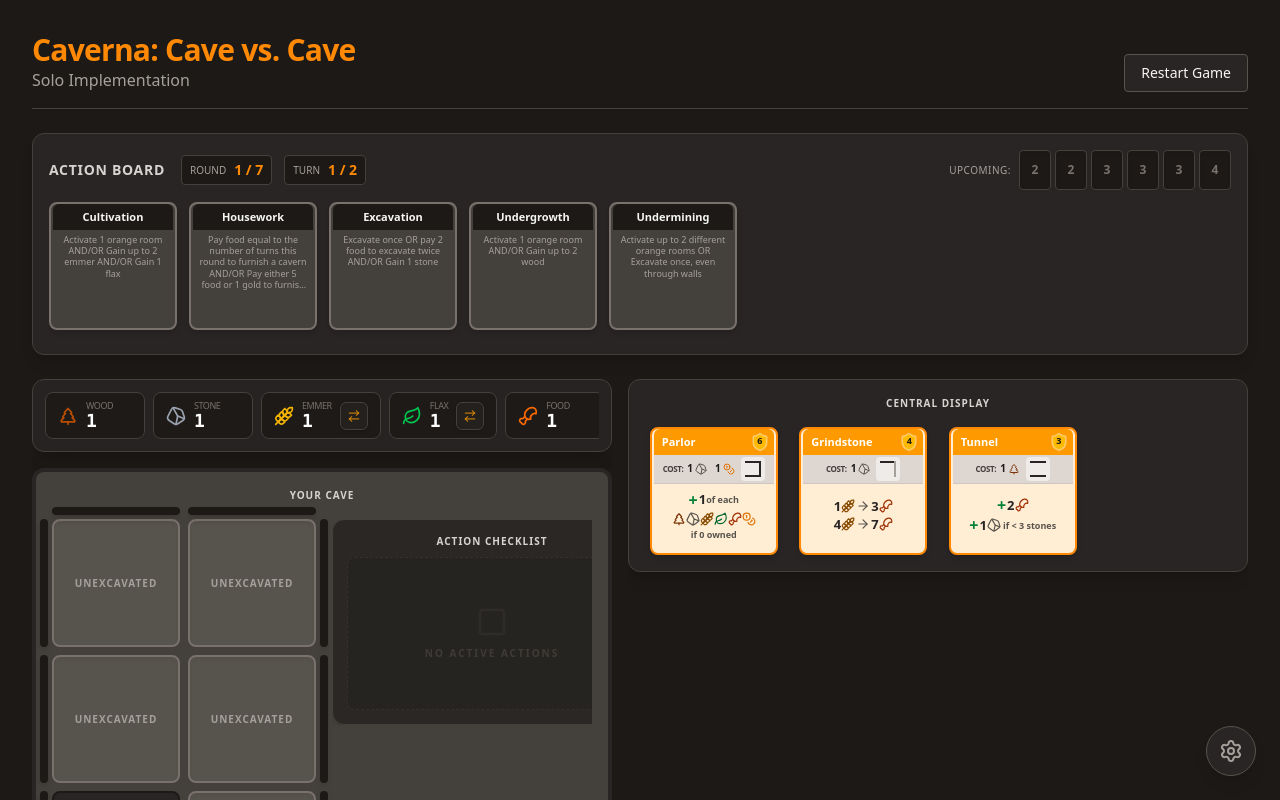
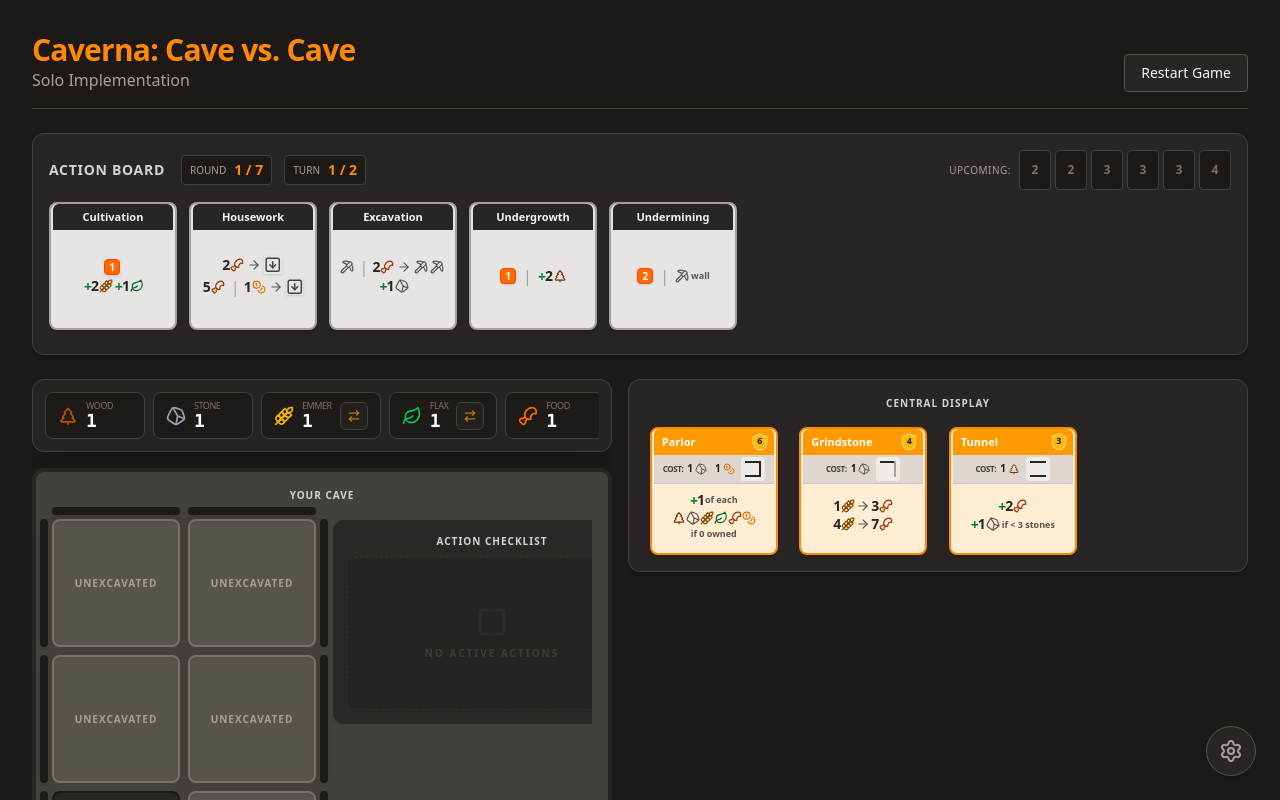
Before and after one commit to cchang326/cave, a React (Vite) app: page / in a window 1280 px wide. Shown: the top 800 px of the page. Built offline with nearby package versions, Linux system fonts and the light colour scheme.

Commit message:
refactor: Use dedicated room tile constants and improve action board styling
Replaces hardcoded mock data with dedicated constants for room tiles and cleans up styling for action board tiles. Additionally, adjusts cave entrance styling and updates icon library imports.

```diff
--- a/src/App.tsx
+++ b/src/App.tsx
@@ -1,6 +1,6 @@
 import React, { useState, useEffect, useRef } from 'react';
 import { GameState, CaveSpace, ActionBoardState, ChecklistItem, GoodsState } from './types/game';
-import { MOCK_TILES, MOCK_ROOM_TILES } from './data/mockTiles';
+import { ROOM_TILES_MAP, ROOM_TILES } from './data/roomTiles';
 import { setupSoloActionBoard } from './data/actionTiles';
 import { GoodsTrack } from './components/GoodsTrack';
 import { CaveBoard } from './components/CaveBoard';
@@ -71,12 +71,12 @@
 function initializeGame(): GameState {
   // 3 out of the 6 unexcavatable rooms (tile 1-6) are randomly selected and removed from the game.
   // The remaining 3 are placed in the central display during initial setup.
-  const unexcavatable = MOCK_ROOM_TILES.slice(0, 6);
+  const unexcavatable = ROOM_TILES.slice(0, 6);
   const shuffledUnexcavatable = [...unexcavatable].sort(() => Math.random() - 0.5);
   const removedUnexcavatable = shuffledUnexcavatable.slice(0, 3);
   const displayUnexcavatable = shuffledUnexcavatable.slice(3, 6);
 
-  const otherTiles = MOCK_ROOM_TILES.slice(6);
+  const otherTiles = ROOM_TILES.slice(6);
   const shuffledOther = [...otherTiles].sort(() => Math.random() - 0.5);
 
   const initialCave: CaveSpace[] = [];
@@ -89,7 +89,7 @@
 
       if (row === 3 && col === 0) {
         state = 'ENTRANCE';
-        tile = MOCK_TILES.caveEntrance;
+        tile = ROOM_TILES_MAP.caveEntrance;
       } else if (row === 2 && col === 0) {
         state = 'CROSSED_PICKAXES';
       } else {
@@ -983,6 +983,7 @@
               <ActionBoard
                 board={gameState.actionBoard}
                 activeActionTile={gameState.uiState.activeActionTile}
+                showIconicDescription={gameState.uiState.showIconicDescription}
                 onTakeAction={handleTakeAction}
               />
             </div>
--- a/src/components/ActionBoard.tsx
+++ b/src/components/ActionBoard.tsx
@@ -1,13 +1,20 @@
 import React from 'react';
 import { ActionBoardState } from '../types/game';
+import { IconicDescription } from './IconicDescription';
 
 interface Props {
   board: ActionBoardState;
   activeActionTile?: string;
+  showIconicDescription?: boolean;
   onTakeAction: (actionId: string) => void;
 }
 
-export const ActionBoard: React.FC<Props> = ({ board, activeActionTile, onTakeAction }) => {
+export const ActionBoard: React.FC<Props> = ({
+  board,
+  activeActionTile,
+  showIconicDescription = true,
+  onTakeAction
+}) => {
   return (
     <div className="bg-stone-800 p-4 rounded-xl shadow-lg border border-stone-700">
       <div className="flex justify-between items-center mb-3">
@@ -56,17 +63,28 @@
               title={action.description}
               className={`w-32 h-32 p-0.5 rounded-lg border-2 text-center transition-all flex flex-col items-center justify-start flex-shrink-0 snap-start relative
                 ${isUsed
-                  ? 'bg-stone-900 border-stone-800 opacity-40 cursor-not-allowed'
+                  ? 'bg-stone-300 border-stone-400 opacity-60 cursor-not-allowed'
                   : isActive
-                  ? 'bg-orange-900/40 border-orange-500 ring-4 ring-orange-500/30 cursor-default'
-                  : 'bg-stone-700 border-stone-500 hover:border-orange-400 hover:bg-stone-600 cursor-pointer shadow-md'
+                  ? 'bg-orange-100 border-orange-500 ring-4 ring-orange-500/30 cursor-default'
+                  : 'bg-stone-200 border-stone-400 hover:border-orange-400 hover:bg-stone-50 cursor-pointer shadow-md'
                 }`}
             >
-              <div className={`w-full py-1.5 px-1 rounded-t-md flex items-center justify-center -mt-0.5 -mx-0.5 ${isUsed ? 'bg-stone-950' : isActive ? 'bg-orange-600' : 'bg-stone-900'} text-stone-100`}>
+              <div className={`w-full py-1.5 px-1 rounded-t-md flex items-center justify-center -mt-0.5 -mx-0.5 ${isUsed ? 'bg-stone-500' : isActive ? 'bg-orange-600' : 'bg-stone-800'} text-stone-100`}>
                 <span className="font-bold text-[11px] leading-tight truncate">{action.name}</span>
               </div>
-              <div className="px-1.5 mt-1 text-[9px] text-stone-400 leading-tight overflow-hidden text-ellipsis line-clamp-5">{action.description}</div>
-              {isUsed && <span className="absolute bottom-1 bg-stone-900/80 px-2 py-0.5 rounded text-red-400 text-[10px] font-bold uppercase tracking-wider">Used</span>}
+              <div className="flex-1 w-full flex flex-col justify-center items-center px-1.5 pb-1">
+                {showIconicDescription && action.iconicDescription ? (
+                  <IconicDescription
+                    description={action.iconicDescription.replace(/\?/g, board.maxTurns.toString())}
+                    className="justify-center"
+                  />
+                ) : (
+                  <div className={`text-[9px] ${isUsed ? 'text-stone-500' : 'text-stone-700'} font-medium leading-tight overflow-hidden text-ellipsis line-clamp-5`}>
+                    {action.description.replace('the number of turns this round', board.maxTurns.toString())}
+                  </div>
+                )}
+              </div>
+              {isUsed && <span className="absolute bottom-1 bg-stone-800/80 px-2 py-0.5 rounded text-white text-[10px] font-bold uppercase tracking-wider">Used</span>}
               {isActive && <span className="absolute bottom-1 bg-orange-600 px-2 py-0.5 rounded text-white text-[10px] font-bold uppercase tracking-wider animate-pulse">Active</span>}
             </button>
           );
--- a/src/components/CaveBoard.tsx
+++ b/src/components/CaveBoard.tsx
@@ -107,7 +107,7 @@
                 className={`w-full h-full rounded-lg flex flex-col items-center justify-center text-center p-0.5 border-2 transition-all relative
                   ${space.state === 'FACE_DOWN' && !isExcavatable ? 'bg-stone-600 border-stone-500 shadow-inner' : ''}
                   ${space.state === 'FACE_DOWN' && isExcavatable ? 'bg-stone-500 border-orange-400 shadow-inner cursor-pointer hover:bg-stone-400 ring-4 ring-orange-400/50 animate-pulse' : ''}
-                  ${space.state === 'ENTRANCE' ? 'bg-orange-200 border-orange-400 justify-start' : ''}
+                  ${space.state === 'ENTRANCE' ? 'bg-orange-100 border-orange-400 justify-start' : ''}
                   ${space.state === 'FURNISHED' && space.tile?.color === 'orange' ? 'bg-orange-100 border-orange-400 justify-start' : ''}
                   ${space.state === 'FURNISHED' && space.tile?.color === 'blue' ? 'bg-blue-100 border-blue-400 justify-start' : ''}
                   ${space.state === 'CROSSED_PICKAXES' && !isFurnishable ? 'bg-stone-800 border-stone-900' : ''}
@@ -156,8 +156,8 @@
 
                 {space.state === 'ENTRANCE' && (
                   <>
-                    <div className="w-full py-1.5 px-1 rounded-t-md flex items-center justify-center -mt-0.5 -mx-0.5 bg-amber-500 text-white">
-                      <span className="text-[11px] font-bold leading-tight truncate">Cave Entrance</span>
+                    <div className="w-full py-1.5 px-1 rounded-t-md flex items-center justify-start -mt-0.5 -mx-0.5 bg-amber-500 text-white">
+                      <span className="text-[11px] font-bold leading-tight truncate pl-1">Cave Entrance</span>
                     </div>
                     {space.tile?.trigger === 'action' && (
                       <div className="flex-1 w-full flex flex-col justify-center items-center pb-1">
--- a/src/components/DebugPanel.tsx
+++ b/src/components/DebugPanel.tsx
@@ -2,7 +2,7 @@
 import { Settings, X, Trophy } from 'lucide-react';
 import { GameState, RoomTile } from '../types/game';
 import { calculateScore } from '../utils/scoring';
-import { MOCK_ROOM_TILES } from '../data/mockTiles';
+import { ROOM_TILES } from '../data/roomTiles';
 
 export interface DebugState {
   // No state needed for now, but keeping the interface for consistency
@@ -58,8 +58,8 @@
       );
 
       // 3. Central display should have its current tiles + hidden tiles from cave + all tiles from deck
-      // We filter by MOCK_ROOM_TILES to ensure we have all possible tiles that are NOT in the cave
-      const newCentralDisplay = MOCK_ROOM_TILES.filter(tile => !tilesInCave.has(tile.id));
+      // We filter by ROOM_TILES to ensure we have all possible tiles that are NOT in the cave
+      const newCentralDisplay = ROOM_TILES.filter(tile => !tilesInCave.has(tile.id));
 
       return {
         ...prev,
--- a/src/components/IconicDescription.tsx
+++ b/src/components/IconicDescription.tsx
@@ -1,5 +1,5 @@
 import React from 'react';
-import { TreePine, Wheat, Leaf, Drumstick, Coins, ArrowRight, ArrowUpToLine, Pickaxe } from 'lucide-react';
+import { TreePine, Wheat, Leaf, Drumstick, Coins, ArrowRight, ArrowUpToLine, Pickaxe, SquareArrowDown } from 'lucide-react';
 import { StoneIcon } from './StoneIcon';
 
 interface Props {
@@ -10,7 +10,7 @@
 export const IconicDescription: React.FC<Props> = ({ description, className = "" }) => {
   // Regex to match [token], {small text}, (medium text), or other special characters or plain text
   // We split by tokens, keeping the tokens in the result
-  const tokens = description.split(/(\[.*?\]|\{.*?\}|\(.*?\)|\+|\/|:|\n)/g).filter(token => token !== undefined);
+  const tokens = description.split(/(\[.*?\]|\{.*?\}|\(.*?\)|\+|\/|\||:|\n)/g).filter(token => token !== undefined);
 
   const renderToken = (token: string, index: number) => {
     if (token === '\n') return <div key={index} className="w-full h-0" />;
@@ -38,56 +38,71 @@
 
     switch (trimmed) {
       case '+':
-        return <span key={index} className="text-green-700 font-bold mr-px">+</span>;
+        return <span key={index} className="text-green-700 font-bold text-[14px] leading-none select-none -mr-px translate-y-[0.5px]">+</span>;
       case '/':
         return <span key={index} className="mx-0.5 text-stone-600 font-bold">/</span>;
       case ':':
         return <span key={index} className="mx-0.5 text-stone-600 font-bold">:</span>;
       case '[wood]':
-        return <TreePine key={index} className="w-3.5 h-3.5 text-amber-900 inline-block align-text-bottom" />;
+        return <TreePine key={index} className="w-3.5 h-3.5 text-amber-900 inline-block" />;
       case '[stone]':
-        return <StoneIcon key={index} className="w-3.5 h-3.5 text-stone-600 inline-block align-text-bottom" />;
+        return <StoneIcon key={index} className="w-3.5 h-3.5 text-stone-600 inline-block" />;
       case '[emmer]':
-        return <Wheat key={index} className="w-3.5 h-3.5 text-yellow-800 inline-block align-text-bottom" />;
+        return <Wheat key={index} className="w-3.5 h-3.5 text-yellow-800 inline-block" />;
       case '[flax]':
-        return <Leaf key={index} className="w-3.5 h-3.5 text-green-800 inline-block align-text-bottom" />;
+      case '[leaf]':
+        return <Leaf key={index} className="w-3.5 h-3.5 text-green-800 inline-block" />;
+      case '[flax-light]':
+      case '[leaf-light]':
+        return <Leaf key={index} className="w-3.5 h-3.5 text-green-600 inline-block" />;
+      case '[flax-lighter]':
+      case '[leaf-lighter]':
+        return <Leaf key={index} className="w-3.5 h-3.5 text-green-400 inline-block" />;
       case '[food]':
-        return <Drumstick key={index} className="w-3.5 h-3.5 text-orange-800 inline-block align-text-bottom" />;
+        return <Drumstick key={index} className="w-3.5 h-3.5 text-orange-800 inline-block" />;
       case '[gold]':
-        return <Coins key={index} className="w-3.5 h-3.5 text-amber-600 inline-block align-text-bottom" />;
+        return <Coins key={index} className="w-3.5 h-3.5 text-amber-600 inline-block" />;
+      case '[blue-room]':
+        return <div key={index} className="w-3.5 h-3.5 bg-blue-600 rounded-sm border border-blue-700 inline-block shadow-sm" />;
+      case '[furnish]':
+        return <SquareArrowDown key={index} className="w-[17.5px] h-[17.5px] text-stone-700 inline-block shadow-sm" />;
+      case '|':
+        return <span key={index} className="mx-1 text-stone-400 font-light">|</span>;
       case '[arrow-right]':
-        return <ArrowRight key={index} className="w-3.5 h-3.5 text-stone-600 inline-block align-text-bottom mx-px" />;
+        return <ArrowRight key={index} className="w-3.5 h-3.5 text-stone-600 inline-block mx-px" />;
       case '[arrow-up-to-line]':
-        return <ArrowUpToLine key={index} className="w-3.5 h-3.5 text-blue-800 inline-block align-text-bottom mx-px" />;
+        return <ArrowUpToLine key={index} className="w-3.5 h-3.5 text-blue-800 inline-block mx-px" />;
       case '[pickaxe]':
-        return <Pickaxe key={index} className="w-3.5 h-3.5 text-stone-600 inline-block align-text-bottom" />;
+        return <Pickaxe key={index} className="w-3.5 h-3.5 text-stone-600 inline-block" />;
+      case '[space]':
+        return <span key={index} className="w-2 inline-block" />;
       case '[1]':
         return (
-          <span key={index} className="inline-flex items-center justify-center w-4 h-4 rounded-sm bg-amber-500 text-white text-[9px] font-bold align-middle shadow-sm border border-amber-600/50 mx-px whitespace-nowrap">
+          <span key={index} className="inline-flex items-center justify-center w-4 h-4 rounded-sm bg-orange-500 text-white text-[10px] font-bold shadow-sm border border-orange-600 mx-px whitespace-nowrap">
             1
           </span>
         );
       case '[2]':
         return (
-          <span key={index} className="inline-flex items-center justify-center w-4 h-4 rounded-sm bg-amber-500 text-white text-[9px] font-bold align-middle shadow-sm border border-amber-600/50 mx-px whitespace-nowrap">
+          <span key={index} className="inline-flex items-center justify-center w-4 h-4 rounded-sm bg-orange-500 text-white text-[10px] font-bold shadow-sm border border-orange-600 mx-px whitespace-nowrap">
             2
           </span>
         );
       case '[3]':
         return (
-          <span key={index} className="inline-flex items-center justify-center w-4 h-4 rounded-sm bg-amber-500 text-white text-[9px] font-bold align-middle shadow-sm border border-amber-600/50 mx-px whitespace-nowrap">
+          <span key={index} className="inline-flex items-center justify-center w-4 h-4 rounded-sm bg-orange-500 text-white text-[10px] font-bold shadow-sm border border-orange-600 mx-px whitespace-nowrap">
             3
           </span>
         );
       case '[4]':
         return (
-          <span key={index} className="inline-flex items-center justify-center w-4 h-4 rounded-sm bg-amber-500 text-white text-[9px] font-bold align-middle shadow-sm border border-amber-600/50 mx-px whitespace-nowrap">
+          <span key={index} className="inline-flex items-center justify-center w-4 h-4 rounded-sm bg-orange-500 text-white text-[10px] font-bold shadow-sm border border-orange-600 mx-px whitespace-nowrap">
             4
           </span>
         );
       default:
         // Handle plain text or numbers - set a default size to avoid "too big" text
-        return <span key={index} className="text-[13px] font-bold text-stone-800 whitespace-nowrap">{token}</span>;
+        return <span key={index} className="text-[14px] font-bold text-stone-800 whitespace-nowrap leading-none">{token}</span>;
     }
   };
 
--- a/src/data/actionTiles.ts
+++ b/src/data/actionTiles.ts
@@ -1,27 +1,27 @@
 import { ActionTile } from '../types/game';
 
 export const STARTING_ACTIONS: ActionTile[] = [
-  { id: 'cultivation', name: 'Cultivation', stage: 0, description: 'Activate 1 orange room AND/OR Gain up to 2 emmer AND/OR Gain 1 flax' },
-  { id: 'housework', name: 'Housework', stage: 0, description: 'Pay food equal to the number of turns this round to furnish a cavern AND/OR Pay either 5 food or 1 gold to furnish a cavern' },
-  { id: 'excavation', name: 'Excavation', stage: 0, description: 'Excavate once OR pay 2 food to excavate twice AND/OR Gain 1 stone' },
-  { id: 'undergrowth', name: 'Undergrowth', stage: 0, description: 'Activate 1 orange room AND/OR Gain up to 2 wood' },
+  { id: 'cultivation', name: 'Cultivation', stage: 0, description: 'Activate 1 orange room AND/OR Gain up to 2 emmer AND/OR Gain 1 flax', iconicDescription: '[1] \n +2[emmer] +1[flax]' },
+  { id: 'housework', name: 'Housework', stage: 0, description: 'Pay food equal to the number of turns this round to furnish a cavern AND/OR Pay either 5 food or 1 gold to furnish a cavern', iconicDescription: '?[food] [arrow-right] [furnish] \n 5[food] | 1[gold] [arrow-right] [furnish]' },
+  { id: 'excavation', name: 'Excavation', stage: 0, description: 'Excavate once OR pay 2 food to excavate twice AND/OR Gain 1 stone', iconicDescription: '[pickaxe] | 2[food] [arrow-right] [pickaxe] [pickaxe] \n  +1[stone]' },
+  { id: 'undergrowth', name: 'Undergrowth', stage: 0, description: 'Activate 1 orange room AND/OR Gain up to 2 wood', iconicDescription: '[1] | +2[wood]' },
 ];
 
 export const STAGE_2_ACTIONS: ActionTile[] = [
-  { id: 'furnishing', name: 'Furnishing', stage: 2, description: 'Gain 1 food AND/OR Pay food equal to the number of turns this round to furnish a cavern' },
-  { id: 'masonry', name: 'Masonry', stage: 2, description: 'Activate 1 orange room AND/OR Gain either 1 wood or 1 stone AND/OR Build a wall' },
-  { id: 'undermining', name: 'Undermining', stage: 2, description: 'Activate up to 2 different orange rooms OR Excavate once, even through walls' },
+  { id: 'furnishing', name: 'Furnishing', stage: 2, description: 'Gain 1 food AND/OR Pay food equal to the number of turns this round to furnish a cavern', iconicDescription: '+1[food] \n ?[food] [arrow-right] [furnish]' },
+  { id: 'masonry', name: 'Masonry', stage: 2, description: 'Activate 1 orange room AND/OR Gain either 1 wood or 1 stone AND/OR Build a wall', iconicDescription: '[1] \n +1[wood] | +1[stone] \n Build a wall' },
+  { id: 'undermining', name: 'Undermining', stage: 2, description: 'Activate up to 2 different orange rooms OR Excavate once, even through walls', iconicDescription: '[2] | [pickaxe] {wall}' },
 ];
 
 export const STAGE_3_ACTIONS: ActionTile[] = [
-  { id: 'expansion', name: 'Expansion', stage: 3, description: 'Excavate once AND/OR Pay either 5 food or 2 gold to furnish a cavern' },
-  { id: 'breach', name: 'Breach', stage: 3, description: 'Remove one wall from anywhere to gain up to 2 stone, 3 food, and 1 gold' },
-  { id: 'drift_mining', name: 'Drift Mining', stage: 3, description: 'Activate 1 orange room AND/OR Excavate once' },
-  { id: 'expedition', name: 'Expedition', stage: 3, description: 'Pay either 5 wood or 5 stone to gain up to 4 gold OR Activate up to 3 different orange rooms' },
+  { id: 'expansion', name: 'Expansion', stage: 3, description: 'Excavate once AND/OR Pay either 5 food or 2 gold to furnish a cavern', iconicDescription: '[pickaxe] \n 5[food] | 2[gold] [arrow-right] [furnish]' },
+  { id: 'breach', name: 'Breach', stage: 3, description: 'Remove one wall from anywhere to gain up to 2 stone, 3 food, and 1 gold', iconicDescription: 'Remove a wall [arrow-right] \n +2[stone] +3[food] +1[gold]' },
+  { id: 'drift_mining', name: 'Drift Mining', stage: 3, description: 'Activate 1 orange room AND/OR Excavate once', iconicDescription: '[1] | [pickaxe]' },
+  { id: 'expedition', name: 'Expedition', stage: 3, description: 'Pay either 5 wood or 5 stone to gain up to 4 gold OR Activate up to 3 different orange rooms', iconicDescription: '5[wood] | 5[stone] [arrow-right] +4[gold] | [3]' },
 ];
 
 export const STAGE_4_ACTIONS: ActionTile[] = [
-  { id: 'renovation', name: 'Renovation', stage: 4, description: 'Build a wall AND/OR Furnish a cavern at no additional cost. (You must still pay the cost printed on the chosen room tile.)' },
+  { id: 'renovation', name: 'Renovation', stage: 4, description: 'Build a wall AND/OR Furnish a cavern at no additional cost. (You must still pay the cost printed on the chosen room tile.)', iconicDescription: 'Build a wall \n [furnish]' },
 ];
 
 function shuffle<T>(array: T[]): T[] {
--- a/src/data/mockTiles.ts
+++ b/src/data/roomTiles.ts
@@ -1,6 +1,6 @@
 import { RoomTile } from '../types/game';
 
-export const MOCK_TILES: Record<string, RoomTile> = {
+export const ROOM_TILES_MAP: Record<string, RoomTile> = {
   caveEntrance: {
     id: 'caveEntrance',
     name: 'Cave Entrance',
@@ -9,11 +9,11 @@
     vp: 0,
     trigger: 'action',
     effectDescription: 'Gain either 1 wood or 1 stone or 1 emmer or 1 flax',
-    iconicDescription: '+1 [wood]/[stone]/[emmer]/[flax]',
+    iconicDescription: '+1[wood]|[stone]|[emmer]|[flax]',
   }
 };
 
-export const MOCK_ROOM_TILES: RoomTile[] = [
+export const ROOM_TILES: RoomTile[] = [
   {
     id: 'shelf',
     name: 'Shelf',
@@ -23,7 +23,7 @@
     wallRequirement: { min: 1, max: 1, configuration: 'any' },
     trigger: 'action',
     effectDescription: 'Replenish either wood or stone or emmer or flax to 2.',
-    iconicDescription: '[arrow-up-to-line]2[wood]/[stone]/[emmer]/[flax]'
+    iconicDescription: '[arrow-up-to-line]2[wood]|[stone]|[emmer]|[flax]'
   },
   {
     id: 'spinning_wheel',
@@ -67,7 +67,7 @@
     wallRequirement: { min: 2, max: 2, configuration: 'adjacent' },
     trigger: 'action',
     effectDescription: 'Replenish food to 3',
-    iconicDescription: '[arrow-up-to-line]3 [food]'
+    iconicDescription: '[arrow-up-to-line]3[food]'
   },
   {
     id: 'parlor',
@@ -100,7 +100,7 @@
     wallRequirement: { min: 1, max: 3, configuration: 'adjacent' },
     trigger: 'action',
     effectDescription: 'Pay either 5 emmer or 5 flax to gain 4 gold.',
-    iconicDescription: '5[emmer]/5[flax][arrow-right]\n4[gold]'
+    iconicDescription: '5[emmer]|5[flax][arrow-right]\n4[gold]'
   },
   {
     id: 'sacrificial_altar',
@@ -111,7 +111,7 @@
     wallRequirement: { min: 1, max: 3, configuration: 'adjacent' },
     trigger: 'action',
     effectDescription: 'Pay 1 wood, 1 emmer, 1 flax, and 1 food to gain 3 gold',
-    iconicDescription: '1 [wood][emmer][flax][food][arrow-right]\n3[gold]'
+    iconicDescription: '1[wood][emmer][flax][food][arrow-right]\n3[gold]'
   },
   {
     id: 'storeroom',
@@ -122,7 +122,7 @@
     wallRequirement: { min: 2, max: 2, configuration: 'adjacent' },
     trigger: 'action',
     effectDescription: 'Gain 1 emmer, 1 flax, and 1 food',
-    iconicDescription: '+1 [emmer][flax][food]'
+    iconicDescription: '+1[emmer]+1[flax]+1[food]'
   },
   {
     id: 'weaving_room',
@@ -133,7 +133,7 @@
     wallRequirement: { min: 2, max: 2, configuration: 'adjacent' },
     trigger: 'action',
     effectDescription: 'Pay 2 flax to gain 2 food and 2 gold',
-    iconicDescription: '2[flax][arrow-right] 2[food]2[gold]'
+    iconicDescription: '2[flax][arrow-right]2[food]2[gold]'
   },
   {
     id: 'furniture_workshop',
@@ -155,7 +155,7 @@
     wallRequirement: { min: 2, max: 3, configuration: 'adjacent' },
     trigger: 'action',
     effectDescription: 'Gain 1 stone and 1 gold.',
-    iconicDescription: '+1 [stone][gold]'
+    iconicDescription: '+1[stone][space]+1[gold]'
   },
   {
     id: 'junction_room',
@@ -199,7 +199,7 @@
     wallRequirement: { min: 3, max: 4, configuration: 'any' },
     trigger: 'action',
     effectDescription: 'Gain 1 flax and 1 gold.',
-    iconicDescription: '+1 [flax][gold]'
+    iconicDescription: '+1[flax][space]+1[gold]'
   },
   {
     id: 'secret_chamber',
@@ -210,7 +210,7 @@
     wallRequirement: { min: 4, max: 4, configuration: 'any' },
     trigger: 'action',
     effectDescription: 'Gain either 3 flax or 1 gold',
-    iconicDescription: '+3[flax] / +1[gold]'
+    iconicDescription: '+3[flax] | +1[gold]'
   },
   {
     id: 'treasury',
@@ -243,7 +243,7 @@
     wallRequirement: { min: 1, max: 3, configuration: 'adjacent' },
     trigger: 'passive',
     effectDescription: 'Each time after you gain 1-3 flax from an effect, you get 1 food.',
-    iconicDescription: '+1-3[flax]: +1[food]'
+    iconicDescription: '+[leaf][leaf-light][leaf-lighter]: +1[food]'
   },
   {
     id: 'equipment_room',
--- a/src/types/game.ts
+++ b/src/types/game.ts
@@ -45,6 +45,7 @@
   name: string;
   stage: 0 | 2 | 3 | 4;
   description: string;
+  iconicDescription?: string;
 }
 
 export interface ActionBoardState {
```
